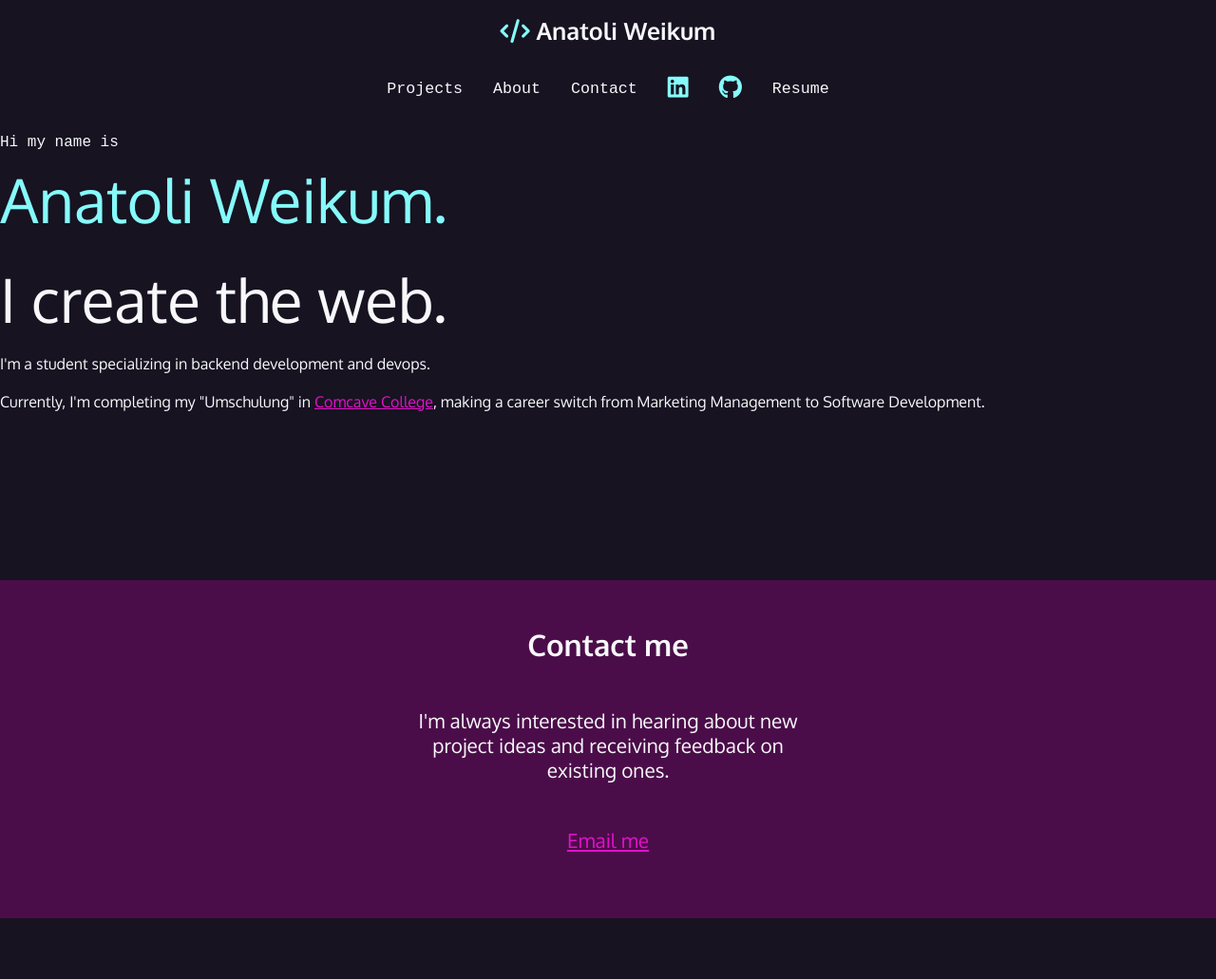
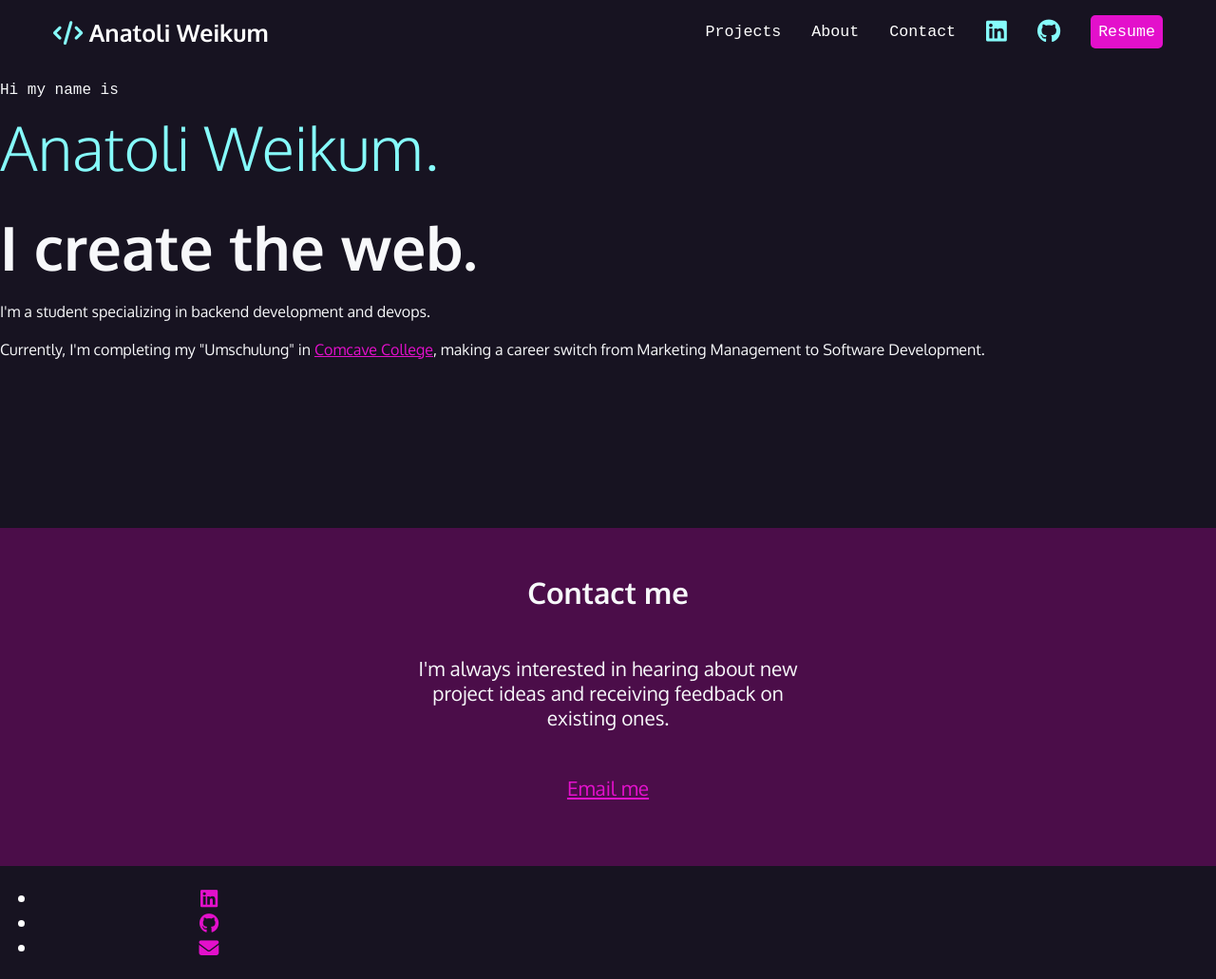
Before and after one commit to toljaw/weikum.dev, a website: page public/index.html in a window 1280 px wide. Shown: the whole page at 95% size. Before the commit the page ends 967 px from the top, so only its background shows below. Drawn offline with Linux system fonts and the light colour scheme; a web font is replaced by a local one.

Commit message:
add footer

```diff
--- a/public/contact.html
+++ b/public/contact.html
@@ -1,14 +1,3 @@
-<!doctype html>
-<html lang="en">
-<head>
-    <meta charset="UTF-8">
-    <meta name="viewport"
-          content="width=device-width, user-scalable=no, initial-scale=1.0, maximum-scale=1.0, minimum-scale=1.0">
-    <meta http-equiv="X-UA-Compatible" content="ie=edge">
-    <title>contact</title>
-    <link rel="stylesheet" href="style.css">
-</head>
-<body>
 <section id="contact">
     <div>
         <h2>Contact me</h2>
@@ -16,5 +5,3 @@
         <p><a href="mailto:weikum.anatoli@gmail.com">Email me</a></p>
     </div>
 </section>
-</body>
-</html>
--- /dev/null
+++ b/public/footer.html
@@ -0,0 +1,20 @@
+<section id="footer">
+    <div>
+        <ul>
+            <li>
+                <a href="https://www.linkedin.com/in/anatoli-weikum-0b0578196/" target="_blank">
+                    <span class="fa-brands fa-linkedin" aria-hidden="true"></span>
+                    <span class="sr-only">LinkedIn</span>
+                </a>
+            </li>
+            <li>
+                <a href="https://github.com/toljaw" target="_blank">
+                    <span class="fa-brands fa-github" aria-hidden="true"></span>
+                    <span class="sr-only">Github</span>
+                </a>
+            </li>
+            <li><a href="mailto:weikum.anatoli@gmail.com"><i class="fa-solid fa-envelope"></i></a></li>
+        </ul>
+    </div>
+
+</section>
--- a/public/index.html
+++ b/public/index.html
@@ -20,6 +20,7 @@
 </section>
 
 <div id="contact"></div>
+<div id="footer"></div>
 
 <script>
     fetch('navbar.html')
@@ -32,6 +33,11 @@
         .then(data => {
             document.getElementById('contact').innerHTML = data;
         });
+    fetch('footer.html')
+        .then(response => response.text())
+        .then(data => {
+            document.getElementById('footer').innerHTML = data;
+        });
 </script>
 </body>
 </html>
--- a/public/navbar.html
+++ b/public/navbar.html
@@ -3,7 +3,7 @@
         <li>
             <h1>
                 <a href="./index.html">
-                    <i class="fa-solid fa-code" aria-hidden="true"></i>
+                    <span class="fa-solid fa-code" aria-hidden="true"></span>
                     <span>
                         Anatoli Weikum
                     </span>
@@ -25,6 +25,6 @@
                 <span class="sr-only">Github</span>
             </a>
         </li>
-        <li><a href="./about.html" target="_blank">Resume</a></li>
+        <li><a href="https://www.google.de" class="button" target="_blank">Resume</a></li>
     </ul>
 </nav>
--- a/public/style.css
+++ b/public/style.css
@@ -28,7 +28,7 @@ html {
 body {
     padding: 0;
     margin: 0;
-    font-family: var(--sans), serif;
+    font-family: var(--sans);
     background-color: var(--black);
     color: var(--white);
     font-size: var(--font-size);
@@ -54,16 +54,17 @@ a:hover {
 }
 #intro .name {
     font-family: var(--mono);
+    font-size: 1rem;
 }
 .name span {
     font-family: var(--sans);
     font-size: 4rem;
     color: var(--aqua);
     display: block;
+    font-weight: 300;
 }
 #intro h2 {
     font-size: 4rem;
-    font-weight: normal;
 }
 
 /* contact section */
@@ -113,10 +114,52 @@ nav [class*="fa-"] {
     color: var(--aqua);
 }
 nav a {
-    color: var(--white);
+    color: white;
     text-decoration: none;
     display: block;
 }
-nav a:hover, nav [class*="fa-"]:hover {
+nav a:hover,
+nav [class*="fa-"]:hover {
     color: var(--magenta);
 }
+
+.button {
+    background-color: var(--magenta);
+    padding: 0.5rem;
+    border-radius: 5px;
+}
+.button:hover {
+    color: var(--white);
+    background-color: var(--hotmag);
+}
+
+/* responsive design */
+@media (min-width: 850px) {
+    nav {
+        max-width: 1200px;
+        margin: 0 auto;
+    }
+    nav li:first-child {
+        flex-basis: auto;
+        text-align: left;
+        margin-right: auto;
+    }
+}
+
+#footer div {
+    width: 400px;
+    text-align: center;
+    margin: 0 auto;
+    padding: 3rem 0;
+    list-style-type: none;
+    padding: 0;
+    margin: 0;
+    display: flex;
+    flex-flow: row wrap;
+    justify-content: center;
+    align-items: center;
+    gap: 2rem;
+    color: white;
+    text-decoration: none;
+    display: block;
+}
```
